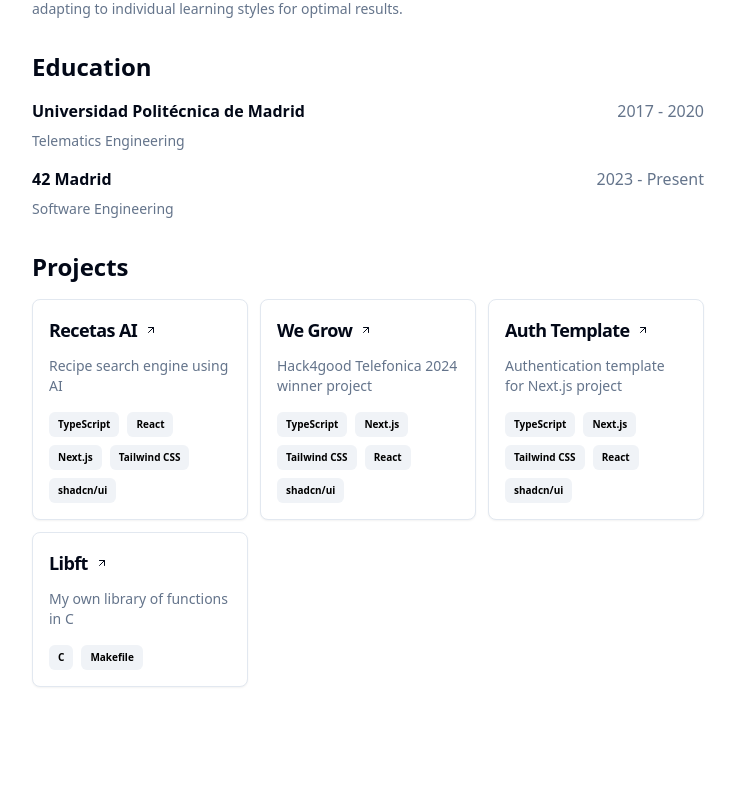
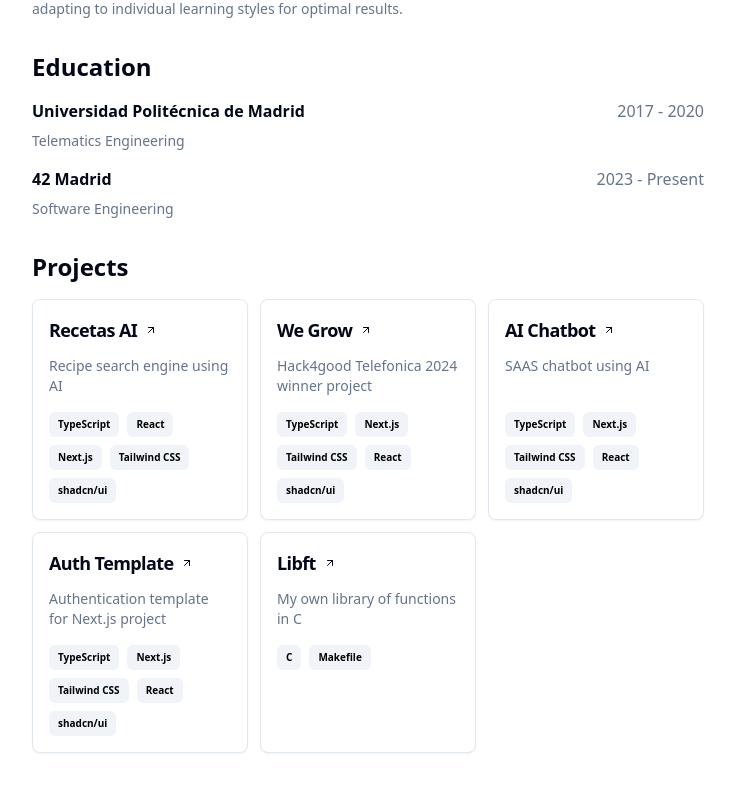
Before and after one commit to ecaleb97/cv, a Next.js app: page / in a window 1280 px wide. Shown: the part 793-1584 px from the top of the page, without its empty margins (272-1007 px from the left). Before the commit the page ends 1560 px from the top, so only its background shows below. Built offline with nearby package versions, Linux system fonts and the light colour scheme.

Commit message:
update resume data

```diff
--- a/src/data/resume_data.ts
+++ b/src/data/resume_data.ts
@@ -115,6 +115,20 @@ export const RESUME_DATA = {
 			},
 		},
 		{
+			title: "AI Chatbot",
+			techStack: [
+				"TypeScript",
+				"Next.js",
+				"Tailwind CSS",
+				"React",
+				"shadcn/ui",
+			],
+			description: "SAAS chatbot using AI",
+			link: {
+				href: "",
+			},
+		},
+		{
 			title: "Auth Template",
 			techStack: [
 				"TypeScript",
```
